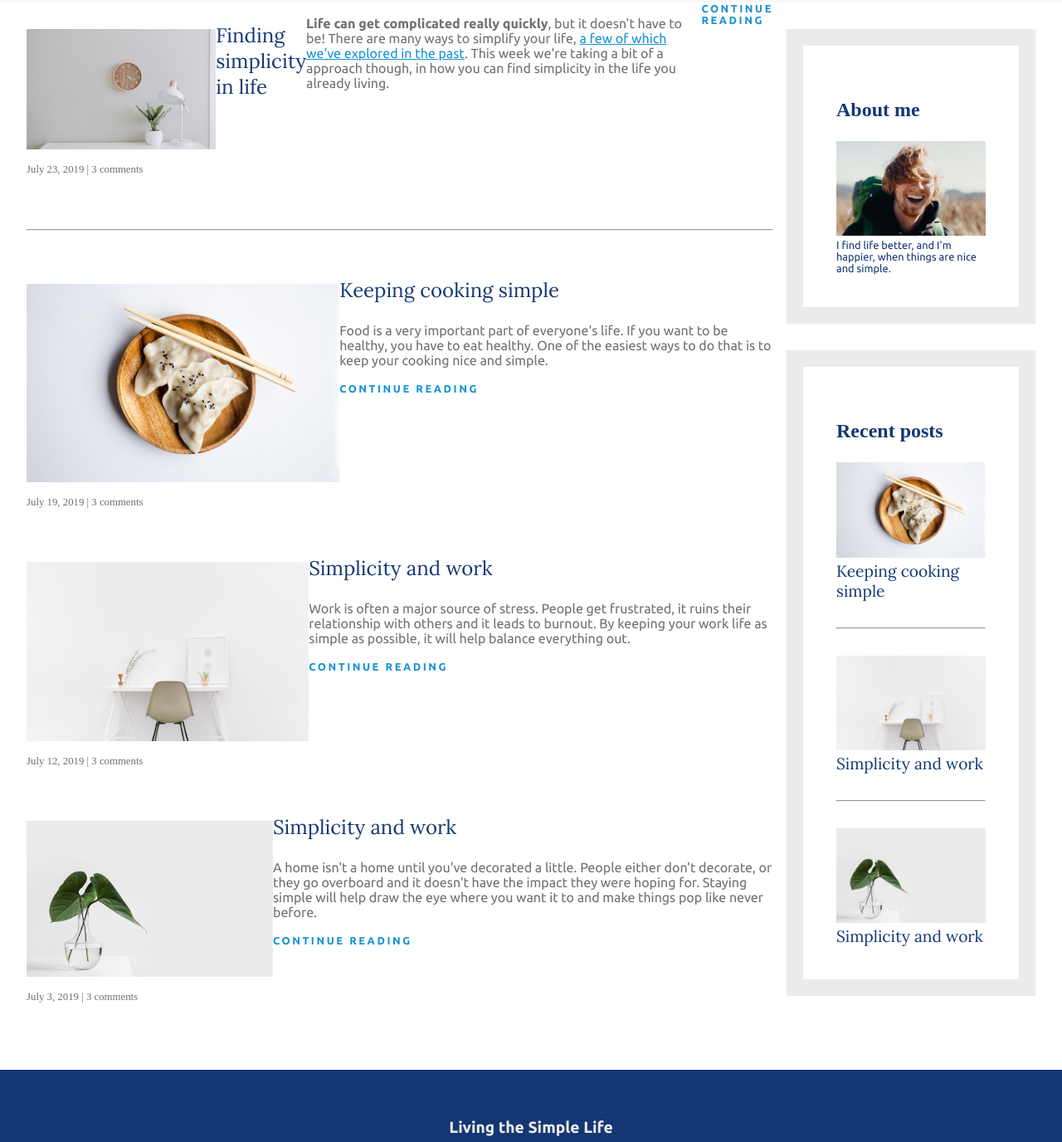
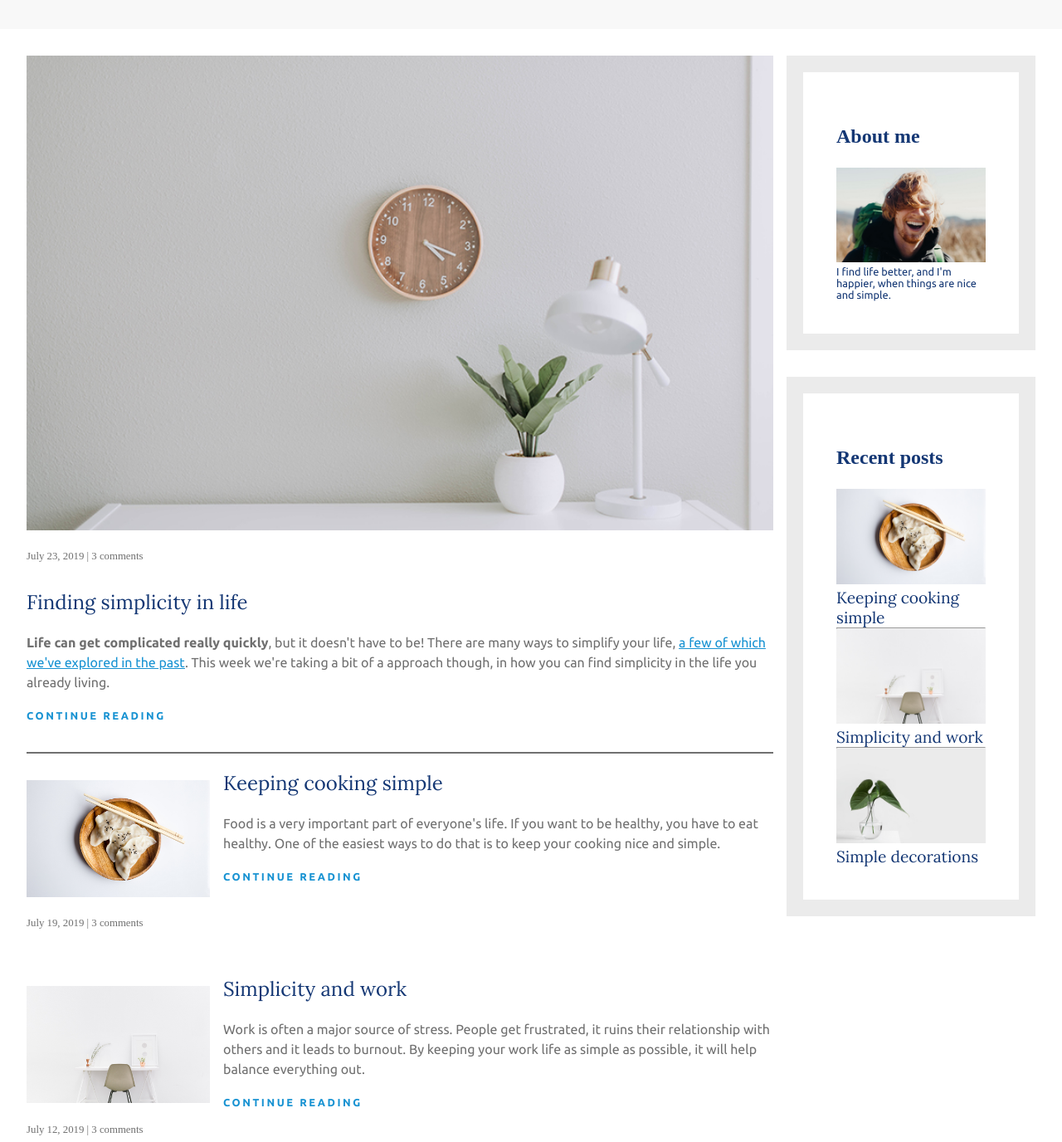
Before and after one commit to RamirezJM/Living-the-simple-life, a plain HTML site: page index.html in a window 1280 px wide. Shown: the part 116-1492 px from the top of the page at 83% size. Drawn offline with Linux system fonts and the light colour scheme.

Commit message:
wide screen view finished

```diff
--- a/assets/css/style.css
+++ b/assets/css/style.css
@@ -8,6 +8,7 @@ header{
   width: 100%;
   margin: 0 auto;
   background-color: #f8f8f8;
+  padding: 1em;
 }
 
 h1{
@@ -106,9 +107,8 @@ main p{
 main a{
   color: #1792d2;
 }
-hr{
-  margin-block: 2em;
-}
+
+
  aside .upper{
   border: solid 20px #ebebeb ;
   margin-block: 2em;
@@ -165,30 +165,7 @@ footer p:last-child{
 }
 
 
-  /*
-.container{
-  display: flex;
-  justify-content: space-between;
-  width: 70%;
-  margin: 0 auto;
-  gap: 1rem;
-}
 
-main{
-  flex: 3;
-  color: black;
-
-}
-aside{
-  flex: 1;
-}
- aside article{
-  border: 10px solid lightgray;
- }
-
- .second-article{
-  display: flex;
- } */
 @media screen and (min-width:560px){
   nav ul{
     display: flex;
@@ -212,7 +189,6 @@ aside{
   .container{
     display: flex;
     gap: 1rem;
-
   }
   main{
     flex: 3;
@@ -220,9 +196,21 @@ aside{
   aside{
     flex: 1;
   }
-  .first-article, .second-article{
+  .main-article{
     display: flex;
-
+    gap: 1rem;
+    line-height: 1.5em;
+  }
+  .main-article figure{
+    flex: 1;
+  }
+  .main-article .text-info{
+    flex: 3;
+  }
+  .first-article{
+    display: block;
+    border-bottom: 2px solid #707070;
+    padding-bottom: 2em;
 
   }
 }
--- a/index.html
+++ b/index.html
@@ -29,19 +29,22 @@
   </header>
   <div class="container">
     <main>
-      <article class="first-article">
+      <article class="main-article first-article">
         <figure>
           <img src="assets/images/life.jpg" alt="desktop with plant">
           <figcaption>July 23, 2019 | 3 comments</figcaption>
         </figure>
-        <h2>Finding simplicity in life</h2>
-        <p><strong>Life can get complicated really quickly</strong>, but it doesn't have to be! There are many ways to simplify your
-          life, <a href="#" class="inline-link">a few of which we've explored in the past</a>. This week we're taking a bit of a approach though, in how you can
-          find simplicity in the life you already living. </p>
-        <a href="#" class="continue">continue reading</a>
+        <div class="text-info">
+          <h2>Finding simplicity in life</h2>
+          <p><strong>Life can get complicated really quickly</strong>, but it doesn't have to be! There are many ways to
+            simplify your
+            life, <a href="#" class="inline-link">a few of which we've explored in the past</a>. This week we're taking
+            a bit of a approach though, in how you can
+            find simplicity in the life you already living. </p>
+          <a href="#" class="continue">continue reading</a>
+        </div>
       </article>
-      <hr>
-      <article class="second-article">
+      <article class="main-article second-article">
         <figure>
           <img src="assets/images/food.jpg" alt="food dish">
           <figcaption>July 19, 2019 | 3 comments</figcaption>
@@ -54,7 +57,7 @@
           <a href="#" class="continue">continue reading</a>
         </div>
       </article>
-      <article class="second-article">
+      <article class="main-article second-article">
         <figure>
           <img src="assets/images/work.jpg" alt="white chair">
           <figcaption>July 12, 2019 | 3 comments</figcaption>
@@ -67,7 +70,7 @@
           <a href="#" class="continue">continue reading</a>
         </div>
       </article>
-      <article class="second-article">
+      <article class="main-article second-article">
         <figure>
           <img src="assets/images/deco.jpg" alt="a plant">
           <figcaption>July 3, 2019 | 3 comments</figcaption>
@@ -97,7 +100,7 @@
         <a href="#">Simplicity and work</a>
         <hr>
         <img src="assets/images/deco.jpg" alt="a plant">
-        <a href="#">Simplicity and work</a>
+        <a href="#">Simple decorations</a>
 
       </section>
     </aside>
```
